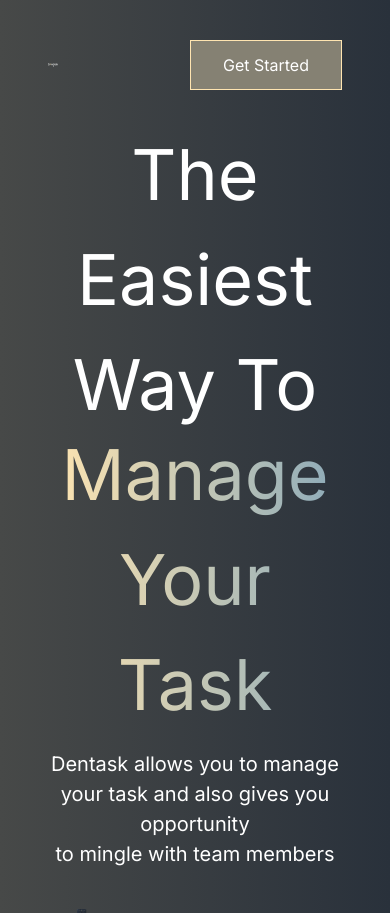
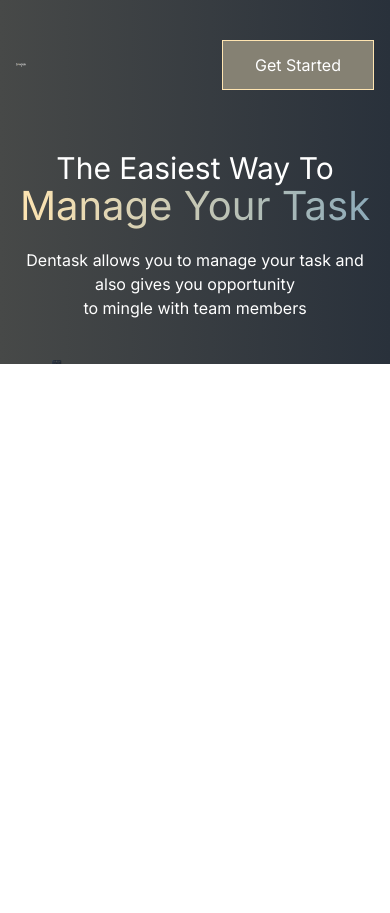
Before and after one commit to Praisecodes/dentask, a Next.js app: page / in a window 390 px wide. After the commit the page ends 844 px from the top, so only its background shows below. Built offline with nearby package versions, Linux system fonts and the light colour scheme.

Commit message:
[fix] Fix responsiveness on mobile

```diff
--- a/src/app/page.tsx
+++ b/src/app/page.tsx
@@ -4,16 +4,16 @@ import Image from "next/image";
 const Page = (): JSX.Element => {
   return (
     <main className="bg-gradient-to-r from-[#474948] to-[#29313b]">
-      <div className="px-12 pt-10">
-        <Navbar />
+      <div className="lg:px-12 px-4 pt-10">
+        <Navbar /> <br />
         <div>
-          <h1 className="text-[70px] text-white text-center pt-8">
+          <h1 className="lg:text-[70px] text-[30px] text-white text-center pt-8">
             The Easiest Way To
           </h1>
 
-          <h1 className="text-[70px] text-white text-center text-gradient-to-r from-[#FFE5B1] to-[#8CAAB9] mt-[-15px] fontWeight-[700]" style={{ backgroundClip: 'text', WebkitBackgroundClip: 'text', color: 'transparent', backgroundImage: 'linear-gradient(90deg, #FFE5B1, #8CAAB9)' }}>Manage Your Task</h1>
+          <h1 className="lg:text-[70px] text-[40px] text-white text-center text-gradient-to-r from-[#FFE5B1] to-[#8CAAB9] mt-[-15px] fontWeight-[700]" style={{ backgroundClip: 'text', WebkitBackgroundClip: 'text', color: 'transparent', backgroundImage: 'linear-gradient(90deg, #FFE5B1, #8CAAB9)' }}>Manage Your Task</h1>
 
-          <p className="pt-3 text-[20px] text-white text-center">
+          <p className="pt-3 lg:text-[20px] text-[16px] text-white text-center">
             Dentask allows you to manage your task and also gives you opportunity<br />
             to mingle with team members
           </p>
```
